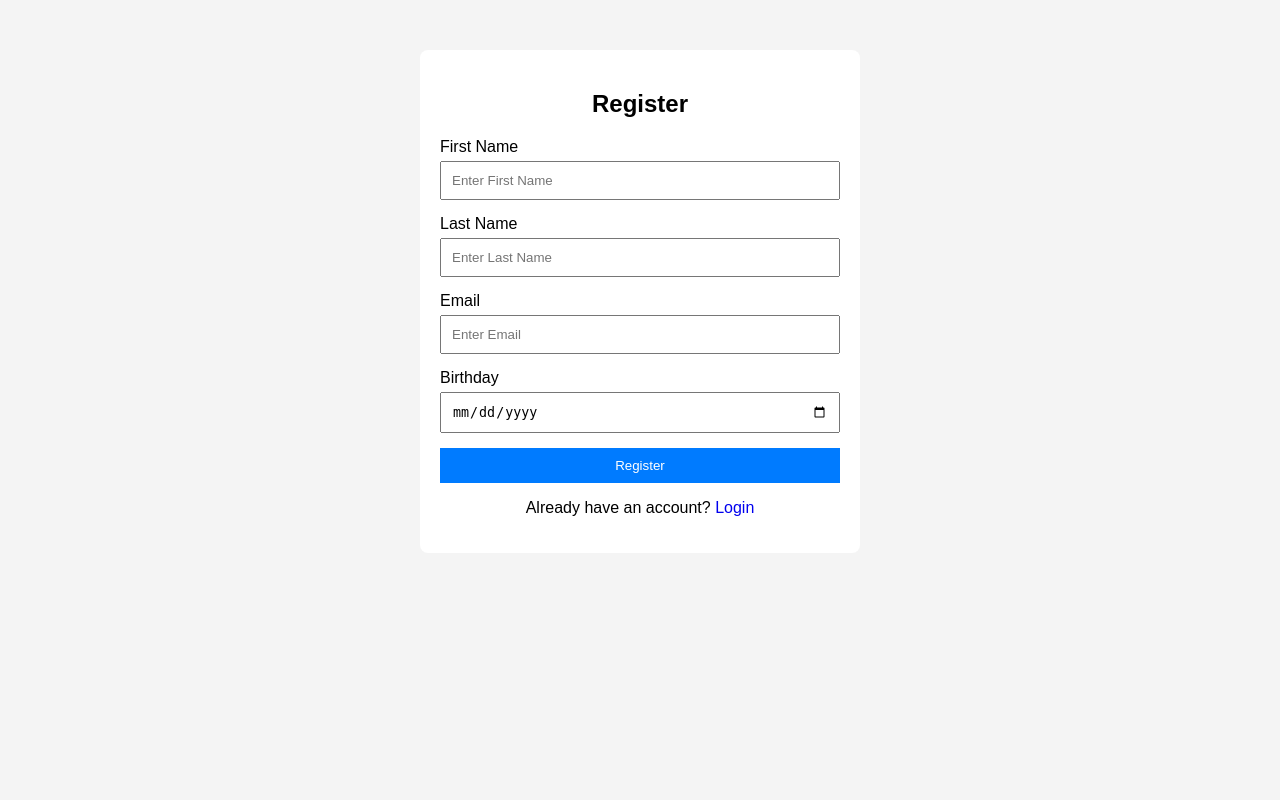
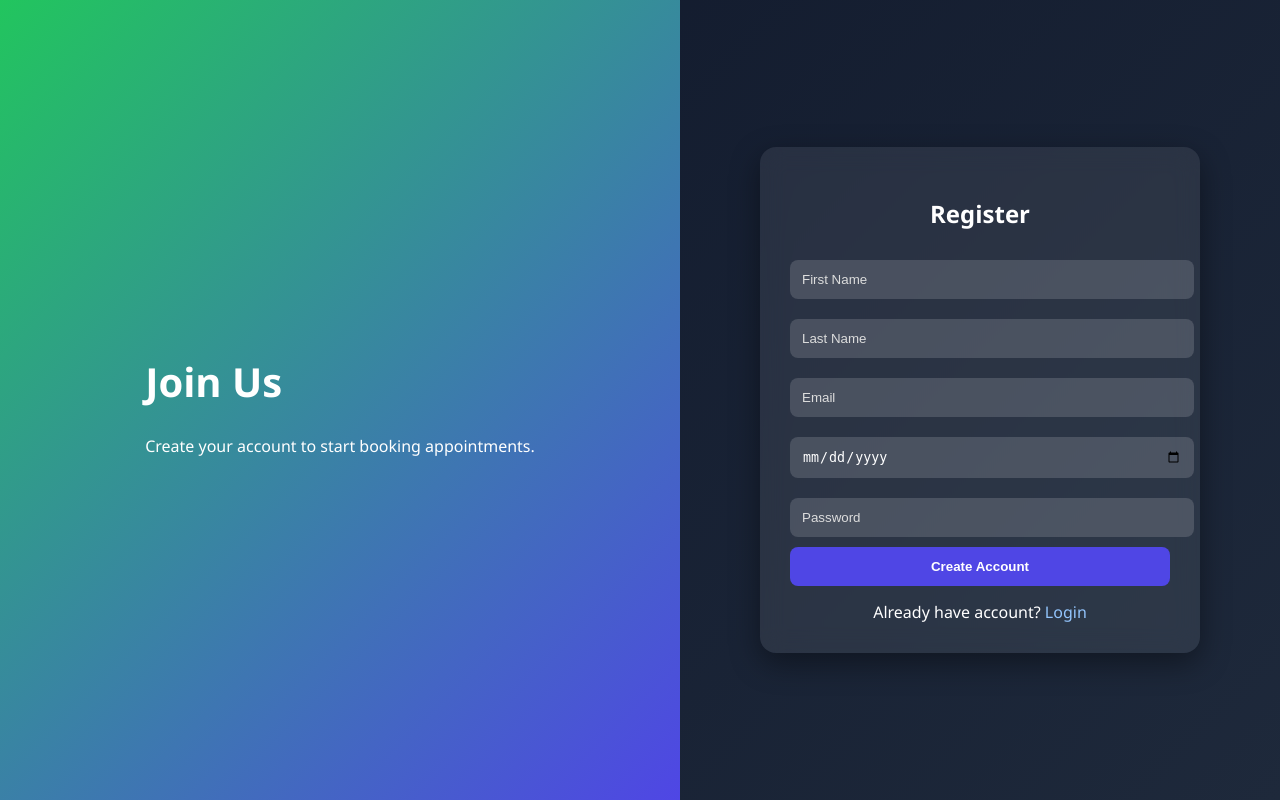
Before and after one commit to Dolfo0711/BMS-FrontEnd, a PHP site: page /register.php in a window 1280 px wide. Run offline with PHP 8.4, Linux system fonts and the light colour scheme.

Commit message:
post data from register

```diff
--- a/public/register.php
+++ b/public/register.php
@@ -1,81 +1,212 @@
+<?php
+
+if ($_SERVER["REQUEST_METHOD"] == "POST") {
+
+    $first_name = trim($_POST['first_name']);
+    $last_name  = trim($_POST['last_name']);
+    $email      = trim($_POST['email']);
+    $birthdate  = $_POST['birthdate'];
+    $password   = $_POST['password'];
+
+    $data = [
+        "firstName" => $first_name,
+        "lastName"  => $last_name,
+        "email"     => $email,
+        "birthdate" => $birthdate,
+        "password"  => $password
+    ];
+
+    $ch = curl_init();
+
+    curl_setopt($ch, CURLOPT_URL, "http://localhost:8081/api/auth/register");
+    curl_setopt($ch, CURLOPT_POST, true);
+    curl_setopt($ch, CURLOPT_POSTFIELDS, json_encode($data));
+    curl_setopt($ch, CURLOPT_RETURNTRANSFER, true);
+
+    curl_setopt($ch, CURLOPT_HTTPHEADER, [
+        "Content-Type: application/json"
+    ]);
+
+    $response = curl_exec($ch);
+
+    if (curl_errno($ch)) {
+        echo "Error: " . curl_error($ch);
+    } else {
+        echo $response;
+    }
+
+    curl_close($ch);
+
+} // <-- close the POST block
+
+?>
+
+
 <!DOCTYPE html>
-<html>
+<html lang="en">
 <head>
+<meta charset="UTF-8">
 <title>Register</title>
+<meta name="viewport" content="width=device-width, initial-scale=1.0">
+
 <style>
 body {
-            font-family: Arial, sans-serif;
-            background: #f4f4f4;
+    margin:0;
+    font-family: 'Segoe UI', sans-serif;
+    height:100vh;
+    display:flex;
+    background: linear-gradient(135deg,#0f172a,#1e293b);
 }
 
-        .container {
-            width: 400px;
-            margin: 50px auto;
-            background: white;
-            padding: 20px;
-            border-radius: 8px;
+/* LEFT */
+.left {
+    flex:1;
+    background: linear-gradient(135deg,#22c55e,#4f46e5);
+    display:flex;
+    justify-content:center;
+    align-items:center;
+    color:white;
+    padding:40px;
 }
 
-        input, select {
-            width: 100%;
-            padding: 10px;
-            margin-top: 5px;
-            margin-bottom: 15px;
-            box-sizing: border-box;
+.left h1 {
+    font-size:40px;
+}
+
+/* RIGHT */
+.right {
+    flex:1;
+    display:flex;
+    justify-content:center;
+    align-items:center;
+}
+
+/* GLASS CARD */
+.card {
+    width:380px;
+    padding:30px;
+    background: rgba(255,255,255,0.08);
+    backdrop-filter: blur(12px);
+    border-radius:16px;
+    box-shadow:0 10px 30px rgba(0,0,0,0.4);
+    color:white;
+}
+
+h2 {
+    text-align:center;
+    margin-bottom:20px;
+}
+
+input {
+    width:100%;
+    padding:12px;
+    margin:10px 0;
+    border:none;
+    border-radius:8px;
+    outline:none;
+    background: rgba(255,255,255,0.15);
+    color:white;
+}
+
+input::placeholder {
+    color:#ddd;
 }
 
 button {
-            width: 100%;
-            padding: 10px;
-            background: #007bff;
-            color: white;
-            border: none;
-            cursor: pointer;
+    width:100%;
+    padding:12px;
+    background:#4f46e5;
+    border:none;
+    border-radius:8px;
+    font-weight:bold;
+    cursor:pointer;
+    color:white;
+    transition:0.3s;
 }
 
 button:hover {
-            background: #0056b3;
+    transform:scale(1.03);
+    background:#3730a3;
 }
 
-        h2 {
-            text-align: center;
+.msg {
+    text-align:center;
+    padding:10px;
+    margin-bottom:10px;
+    background: rgba(16, 219, 77, 0.98);
+    border-radius:8px;
 }
 
 a {
-            text-decoration: none;
+    color:#93c5fd;
+    text-decoration:none;
 }
+
+.small {
+    text-align:center;
+    margin-top:15px;
+}
+
+.back-btn {
+    display:block;
+    text-align:center;
+    margin-top:10px;
+    padding:12px;
+    background:#64748b;
+    border-radius:8px;
+    color:white;
+    font-weight:bold;
+    text-decoration:none;
+    transition:0.3s;
+}
+
+.back-btn:hover {
+    background:#475569;
+    transform:scale(1.03);
+}
+
+
 </style>
 </head>
+
 <body>
 
-<div class="container">
+<div class="left">
+    <div>
+        <h1>Join Us</h1>
+        <p>Create your account to start booking appointments.</p>
+    </div>
+</div>
+
+<div class="right">
+
+    <div class="card">
+
         <h2>Register</h2>
 
-    <form action="#" method="post">
 
+       <form method="POST" action="">
 
-        <label>First Name</label>
-        <input type="text" name="firstname" placeholder="Enter First Name">
+    <input type="text" name="first_name" placeholder="First Name" required>
 
-        <label>Last Name</label>
-        <input type="text" name="lastname" placeholder="Enter Last Name">
+    <input type="text" name="last_name" placeholder="Last Name" required>
 
-        <label>Email</label>
-        <input type="email" name="email" placeholder="Enter Email">
+    <input type="email" name="email" placeholder="Email" required>
 
-        <label>Birthday</label>
-        <input type="date" name="birthday">
+    <input type="date" name="birthdate" required>
 
+    <input type="password" name="password" placeholder="Password" required>
 
-
-        <button type="submit">Register</button>
+    <button type="submit">Create Account</button>
 
 </form>
 
-    <p style="text-align:center;">
-        Already have an account?
-        <a href="login.php">Login</a>
-    </p>
+        <div class="small">
+            Already have account? <a href="login.php">Login</a>
+        </div>
+
+    </div>
+
 </div>
 
 </body>
```
Also changed, not shown: Dashboard/bms_components.php (+8 -5 lines), Dashboard/documentation.php (+8 -5 lines), public/index.php (+9 -4 lines), public/login.php (+138 -36 lines), img/4.jpg (added), img/BMS.jpg (added), img/download.jpg (added), img/x.jpg (added), 1 other file. Lines whose indentation alone changed are shown as unchanged.
